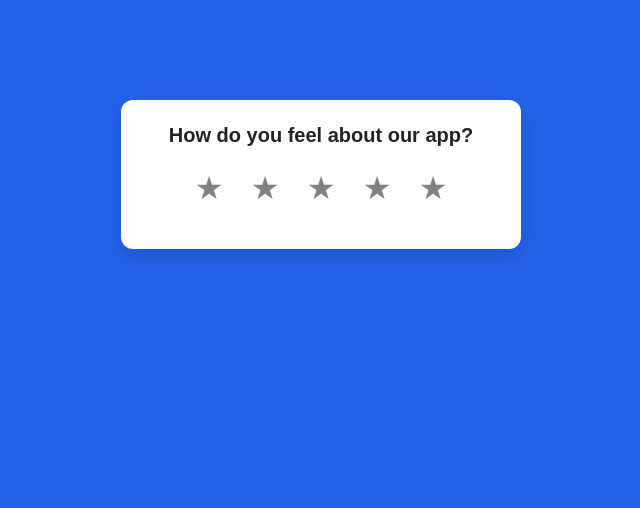
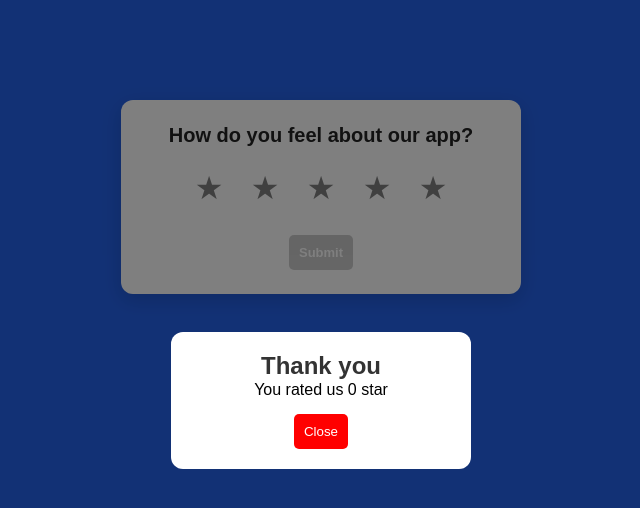
Before and after one commit to ALEXKOCHENS/My-react-start-up-tutorial, a React (Vite) app: page / in a window 1280 px wide. Shown: the top 508 px of the page, without its empty margins (319-959 px from the left). Built offline with nearby package versions, Linux system fonts and the light colour scheme.

Commit message:
Learnt More on component composition

```diff
--- a/src/components/starProject/Star.jsx
+++ b/src/components/starProject/Star.jsx
@@ -3,7 +3,18 @@ import StarComponent from './StarComponent';
 const Star = ({ heading, feedbackMessages }) => {
   const [rating, setRating] = useState(0);
   const [hover, setHover] = useState(0);
+  const [submitted, setSubmitted] = useState(false);
   const stars = [1, 2, 3, 4, 5];
+  const handleSubmission = () => {
+    if (rating > 0) {
+      setSubmitted(true);
+    }
+  };
+  const closeModal = () => {
+    setSubmitted(false);
+    setHover(0);
+    setRating(0);
+  };
   return (
     <div className='container'>
       <p className='h1style'>{heading}</p>
@@ -18,28 +29,34 @@ const Star = ({ heading, feedbackMessages }) => {
             hoverClick={setHover}
             hoverLeave={() => setHover(null)}
           />
-
-          // <span
-          //   key={star}
-          //   onClick={() => setRating(star)}
-          //   onMouseEnter={() => setHover(star)}
-          //   onMouseLeave={() => setHover(0)}
-          //   style={{
-          //     color: star <= (hover || rating) ? 'gold' : 'gray',
-          //     fontSize: '32px',
-          //     cursor: 'pointer',
-          //     margin: '5px',
-          //   }}
-          //   className='star'
-          // >
-          //   {'\u2605'}
-          // </span>
         ))}
       </ul>
 
       {rating > 0 && (
         <p className='feedbackMessages'>{feedbackMessages[rating - 1]}</p>
       )}
+      <button
+        onClick={handleSubmission}
+        className='submit-btn'
+        disabled={rating === 0}
+      >
+        Submit{' '}
+      </button>
+      {/* Modal */}
+
+      {
+        <div className='modal-overly'>
+          <div className='modal'>
+            <h2>Thank you</h2>
+            <p>
+              You rated us {rating} star{rating > 1 ? 's' : ''}{' '}
+            </p>
+            <button onClick={closeModal} className='close-btn'>
+              Close
+            </button>
+          </div>
+        </div>
+      }
     </div>
   );
 };
--- a/src/index.css
+++ b/src/index.css
@@ -54,3 +54,61 @@ ul {
   font-weight: bold;
   min-height: 24px;
 }
+
+/* submit button */
+.submit-btn {
+  margin-top: 10px;
+  font-size: 13px;
+  padding: 10px;
+  cursor: pointer;
+  border-radius: 5px;
+  border: none;
+  background: blue;
+  color: white;
+  font-weight: bold;
+}
+
+.submit-btn:disabled {
+  background-color: #ccc;
+  cursor: not-allowed;
+}
+
+.submit-btn:hover {
+  border-radius: 7px;
+  transition: background 0.2s ease-in-out;
+}
+
+.modal-overly {
+  position: fixed;
+  top: 0;
+  left: 0;
+  width: 100%;
+  height: 100%;
+  background-color: rgba(0, 0, 0, 0.5);
+  display: flex;
+  align-items: center;
+  justify-content: center;
+}
+
+.modal {
+  background: white;
+  padding: 20px;
+  text-align: center;
+  border-radius: 12px;
+  width: 300px;
+}
+
+.modal h2 {
+  margin-bottom: 1px;
+  color: #333;
+}
+/* Close modal button */
+.close-btn {
+  margin-top: 15px;
+  padding: 10px;
+  color: white;
+  border: none;
+  cursor: pointer;
+  border-radius: 5px;
+  background-color: red;
+}
```
Also changed, not shown: src/components/starProject/Screenshot_17-1-2026_1223_localhost.jpeg (added), src/components/starProject/Screenshot_9-1-2026_134126_localhost.jpeg (deleted).
